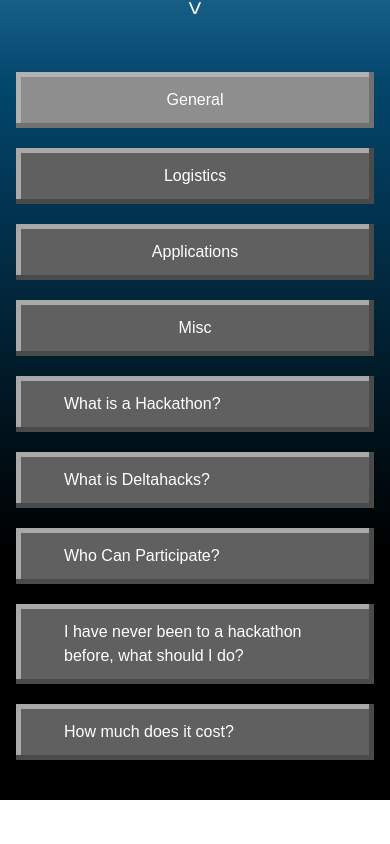
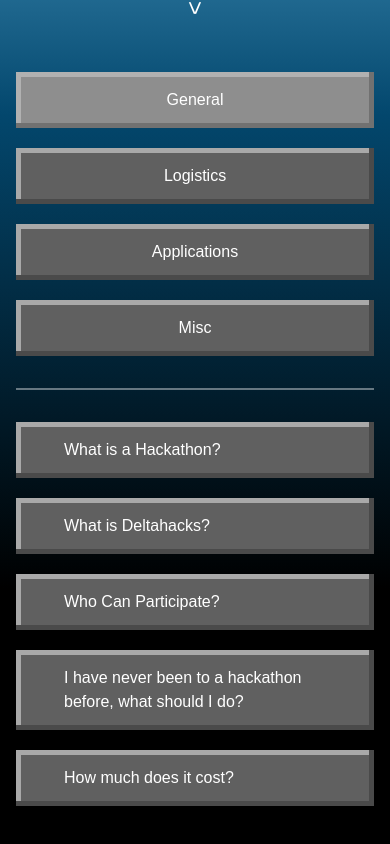
Before and after one commit to deltahacks/new-landing, a React (Vite) app: page / in a window 390 px wide. Shown: the part 1755-2599 px from the top of the page. Before the commit the page ends 2555 px from the top, so only its background shows below. Built offline with nearby package versions, Linux system fonts and the light colour scheme; a web font is replaced by a local one.

Commit message:
add seperator on mobile

```diff
--- a/src/components/Faq.tsx
+++ b/src/components/Faq.tsx
@@ -119,6 +119,7 @@
               ))}
             </div>
           </div>
+          <div className="h-[2px] bg-white opacity-40 w-full my-8 md:hidden"></div>
           <Tab.Panels className="mt-5" ref={parent}>
             {Object.values(categories).map((info, idx) => (
               <Tab.Panel
```
